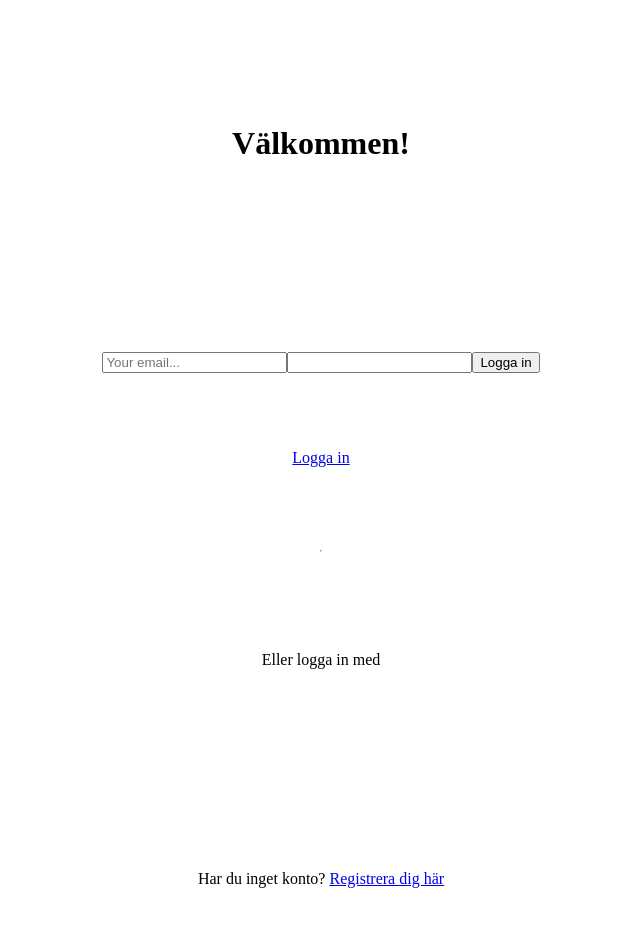
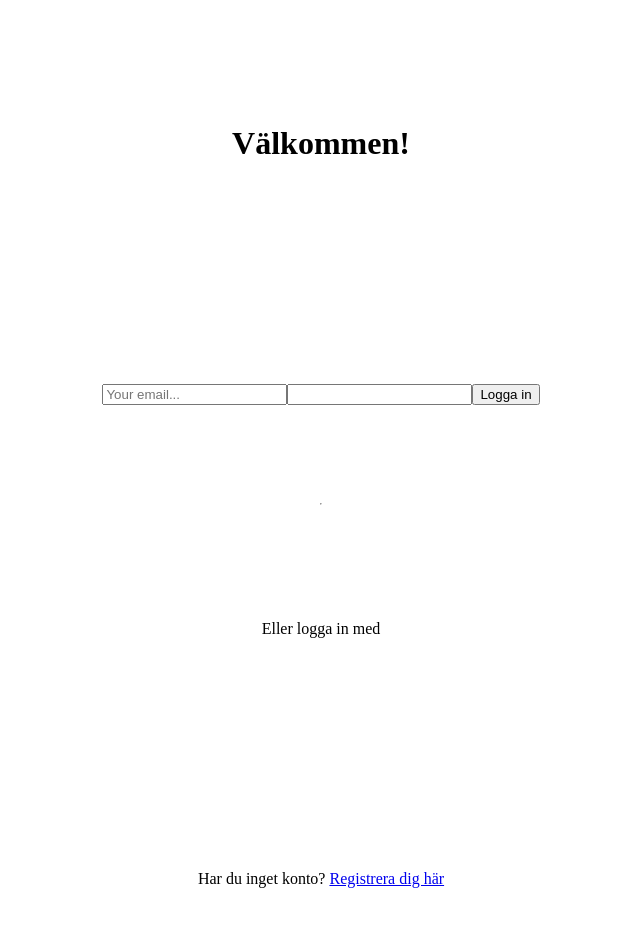
Before and after one commit to crtneko97/grp7_project, a Next.js app: page /loginPage in a window 1280 px wide. Shown: the top 926 px of the page, without its empty margins (319-959 px from the left). Built offline with nearby package versions, Linux system fonts and the light colour scheme.

Commit message:
changed the links to correct address and removed a element with logga in

```diff
--- a/components/LoginForm.tsx
+++ b/components/LoginForm.tsx
@@ -54,18 +54,13 @@
           />
         </form>
 
-        <Link
-          href="/schedule"
-          className=" text-3xl font-extrabold text-decoration-line: none"
-        >
-          Logga in
-        </Link>
+
         <hr className=" border border-cyan-400 border-opacity-20" />
         <p className="font-bold text-lg">Eller logga in med</p>
         <br />
         <p className="text-sm font-bold">
           Har du inget konto?{" "}
-          <Link href="registerForm" className="text-sm font-bold text-blue-600">
+          <Link href="/registerUser" className="text-sm font-bold text-blue-600">
             {" "}
             Registrera dig här
           </Link>
--- a/components/RegisterForm.tsx
+++ b/components/RegisterForm.tsx
@@ -62,7 +62,7 @@
         <br />
         <p className="text-sm font-bold">
           Har du redan ett konto?{" "}
-          <Link href="/loginPeppi" className="text-sm font-bold text-blue-600">
+          <Link href="/loginPage" className="text-sm font-bold text-blue-600">
             {" "}
             Logga in
           </Link>
```
